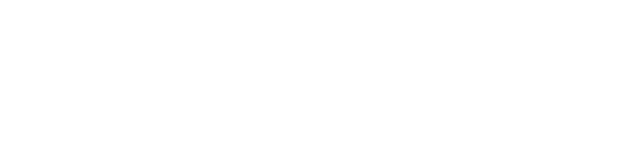
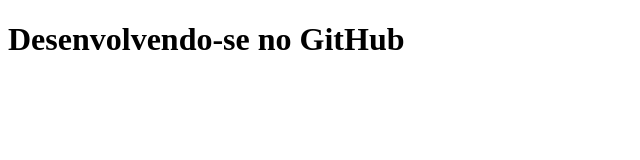
Before and after one commit to marcellusfellipe/gama-no-github, a plain HTML site: page index.html in a window 1280 px wide. Shown: the whole page, without its empty margins (0-640 px from the left). Drawn offline with Linux system fonts and the light colour scheme.

Commit message:
Atualizando Index na Master

```diff
--- a/index.html
+++ b/index.html
@@ -4,9 +4,9 @@
     <meta charset="UTF-8">
     <meta http-equiv="X-UA-Compatible" content="IE=edge">
     <meta name="viewport" content="width=device-width, initial-scale=1.0">
-    <title>Teste</title>
+    <title>Gama no GitHub</title>
 </head>
 <body>
-
+    <h1>Desenvolvendo-se no GitHub</h1>
 </body>
 </html>
```
